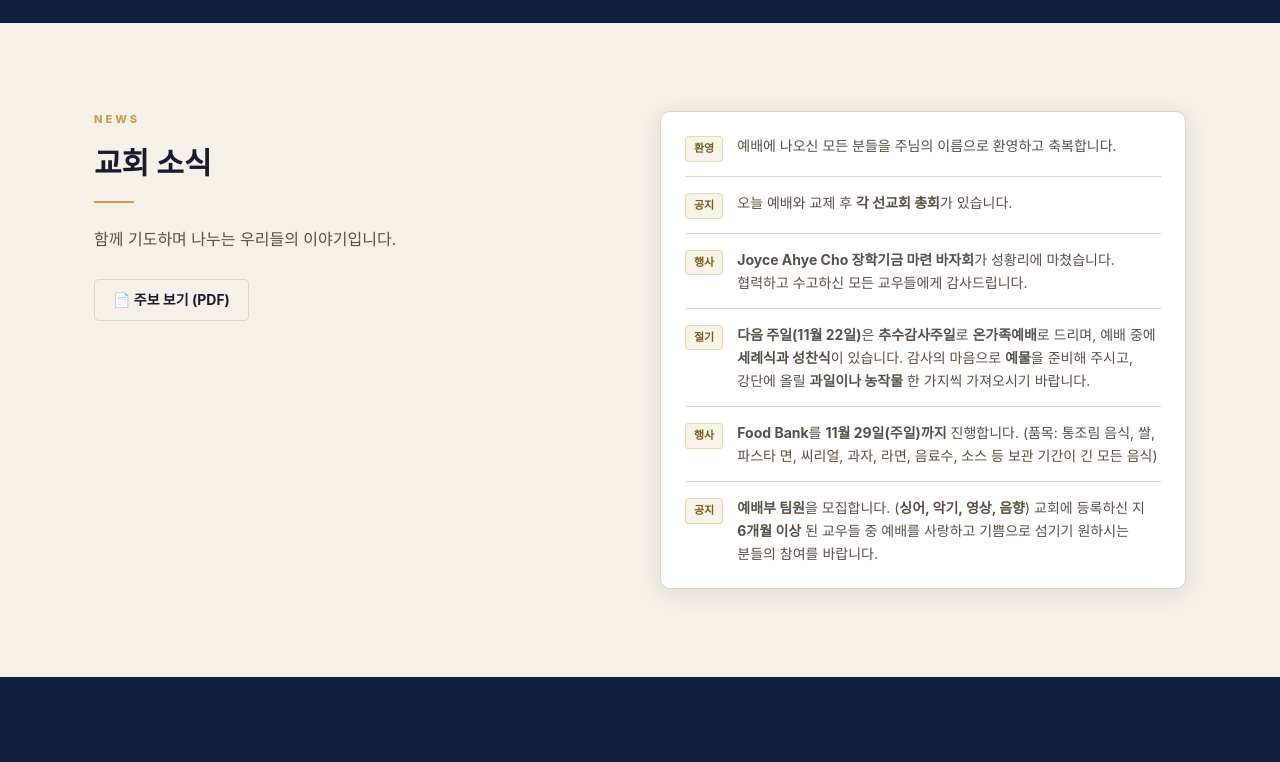
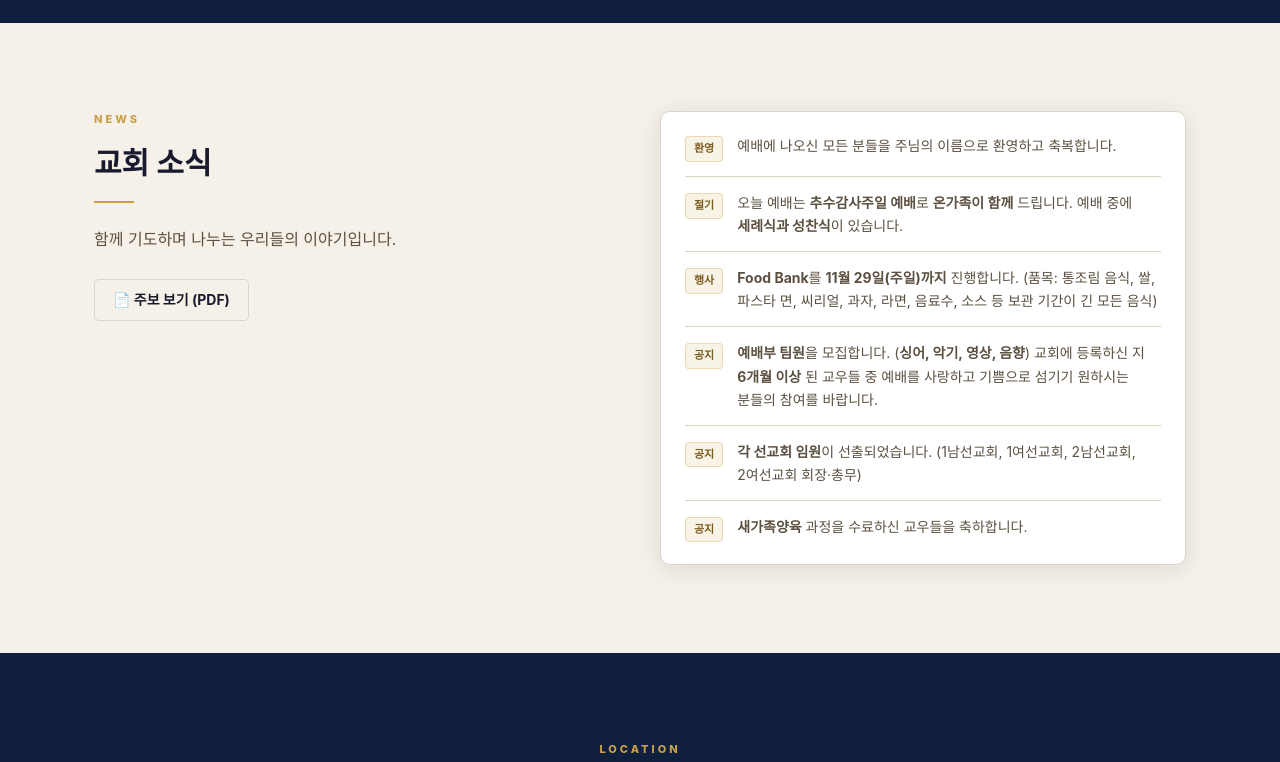
Before and after one commit to jslove28/Logos_Church_CHCH, a plain HTML site: page index.html in a window 1280 px wide. Shown: the part 4560-5322 px from the top of the page. Drawn offline with nearby package versions, Linux system fonts and the light colour scheme; a web font is replaced by a local one.

Commit message:
Update bulletin to 20261122 and refresh news announcements

```diff
--- a/index.html
+++ b/index.html
@@ -441,7 +441,7 @@
         <div class="gold-line-left"></div>
         <p style="margin:22px 0 0; font-size:16px; color:var(--text-light-mute); line-height:1.85;">함께 기도하며 나누는 우리들의 이야기입니다.</p>
         <div style="margin-top:24px;">
-          <a href="Bulletin/20261115.pdf" class="btn btn-ol-light" target="_blank" style="font-size:14px;">📄 주보 보기 (PDF)</a>
+          <a href="Bulletin/20261122.pdf" class="btn btn-ol-light" target="_blank" style="font-size:14px;">📄 주보 보기 (PDF)</a>
         </div>
       </div>
       <div class="card-light" style="padding:8px 24px; box-shadow:var(--shadow);">
@@ -559,11 +559,11 @@
     /* 뉴스 데이터 */
     const news = [
       { tag: "환영", text: "예배에 나오신 모든 분들을 주님의 이름으로 환영하고 축복합니다." },
-      { tag: "공지", text: "오늘 예배와 교제 후 <strong>각 선교회 총회</strong>가 있습니다." },
-      { tag: "행사", text: "<strong>Joyce Ahye Cho 장학기금 마련 바자회</strong>가 성황리에 마쳤습니다. 협력하고 수고하신 모든 교우들에게 감사드립니다." },
-      { tag: "절기", text: "<strong>다음 주일(11월 22일)</strong>은 <strong>추수감사주일</strong>로 <strong>온가족예배</strong>로 드리며, 예배 중에 <strong>세례식과 성찬식</strong>이 있습니다. 감사의 마음으로 <strong>예물</strong>을 준비해 주시고, 강단에 올릴 <strong>과일이나 농작물</strong> 한 가지씩 가져오시기 바랍니다." },
+      { tag: "절기", text: "오늘 예배는 <strong>추수감사주일 예배</strong>로 <strong>온가족이 함께</strong> 드립니다. 예배 중에 <strong>세례식과 성찬식</strong>이 있습니다." },
       { tag: "행사", text: "<strong>Food Bank</strong>를 <strong>11월 29일(주일)까지</strong> 진행합니다. (품목: 통조림 음식, 쌀, 파스타 면, 씨리얼, 과자, 라면, 음료수, 소스 등 보관 기간이 긴 모든 음식)" },
-      { tag: "공지", text: "<strong>예배부 팀원</strong>을 모집합니다. (<strong>싱어, 악기, 영상, 음향</strong>) 교회에 등록하신 지 <strong>6개월 이상</strong> 된 교우들 중 예배를 사랑하고 기쁨으로 섬기기 원하시는 분들의 참여를 바랍니다." }
+      { tag: "공지", text: "<strong>예배부 팀원</strong>을 모집합니다. (<strong>싱어, 악기, 영상, 음향</strong>) 교회에 등록하신 지 <strong>6개월 이상</strong> 된 교우들 중 예배를 사랑하고 기쁨으로 섬기기 원하시는 분들의 참여를 바랍니다." },
+      { tag: "공지", text: "<strong>각 선교회 임원</strong>이 선출되었습니다. (1남선교회, 1여선교회, 2남선교회, 2여선교회 회장·총무)" },
+      { tag: "공지", text: "<strong>새가족양육</strong> 과정을 수료하신 교우들을 축하합니다." }
     ];
 
     const newsContainer = document.getElementById('news-list');
```
Also changed, not shown: 1 other file.
